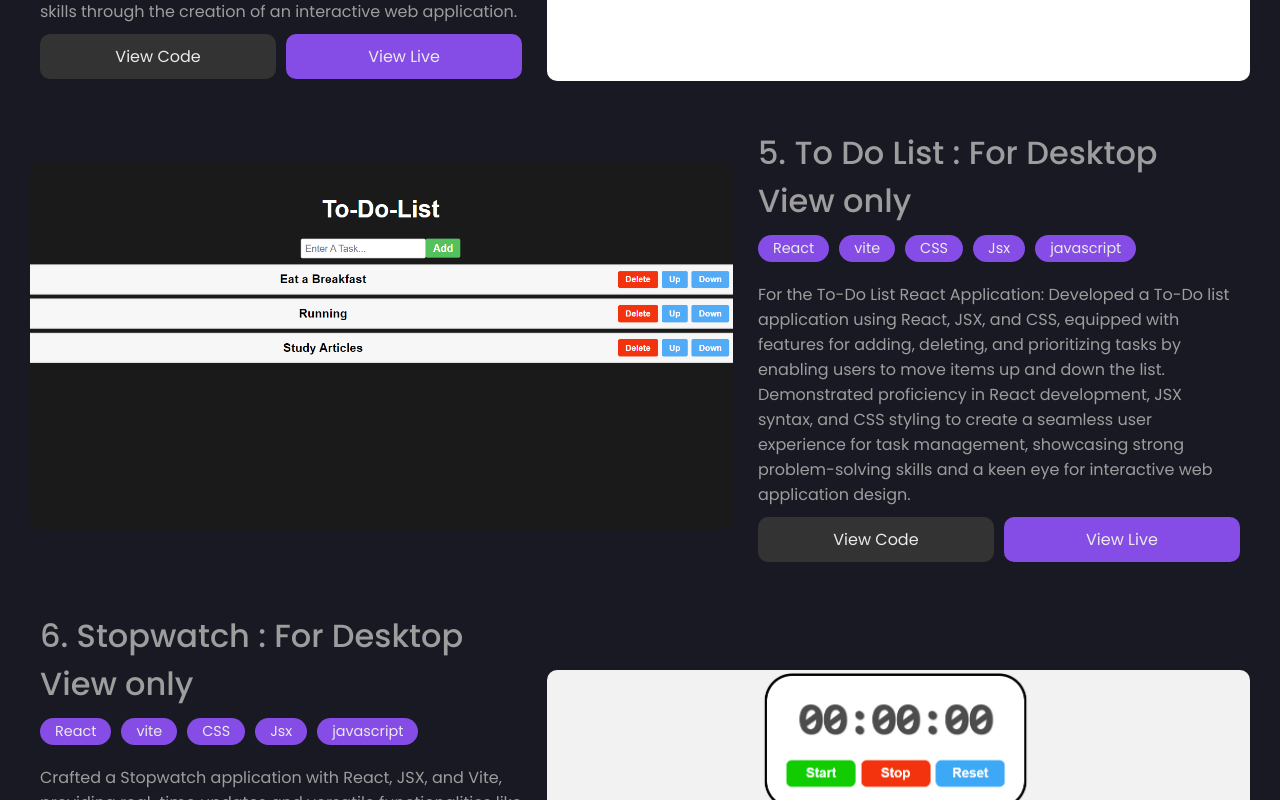
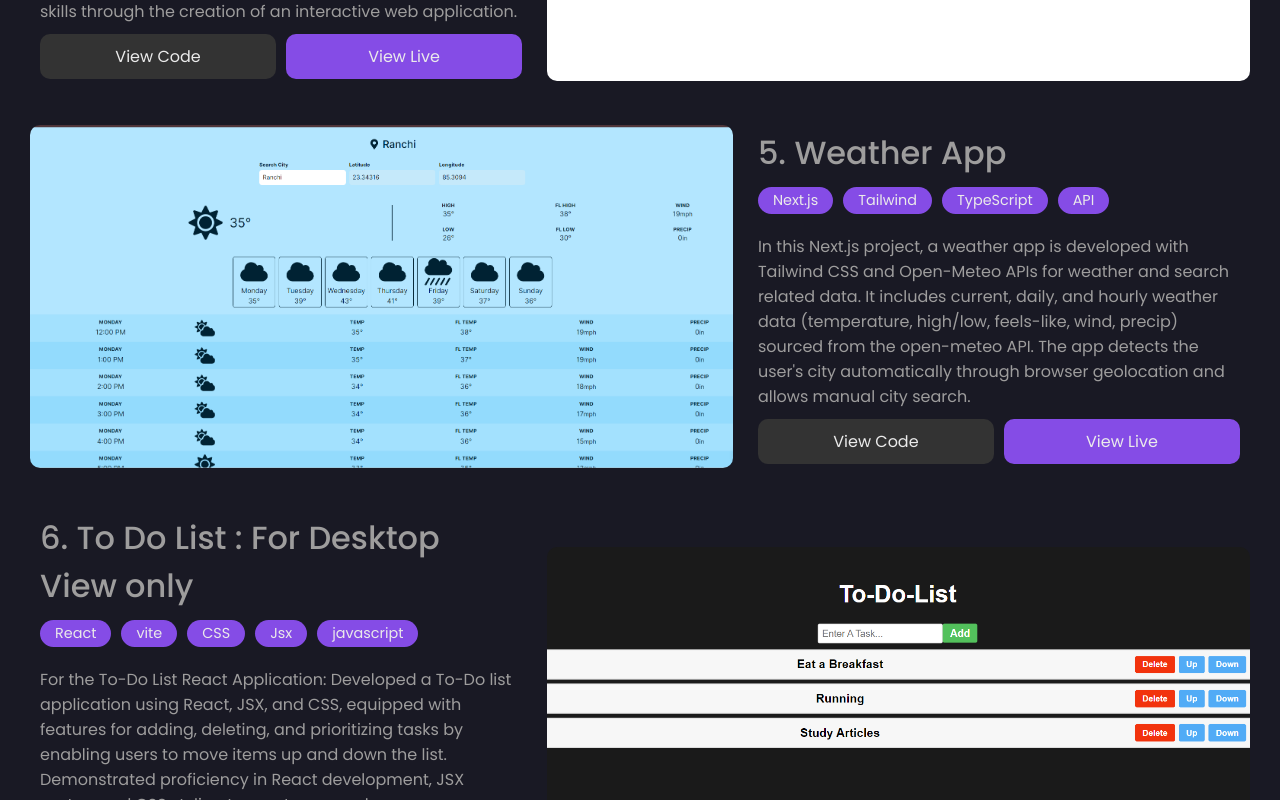
Before and after one commit to SachinSemwal007/portfolio, a React (Vite) app: page / in a window 1280 px wide. Shown: the part 4980-5780 px from the top of the page. Built offline with nearby package versions, Linux system fonts and the light colour scheme.

Commit message:
updated projects and links

```diff
--- a/src/components/Projects/Projects.jsx
+++ b/src/components/Projects/Projects.jsx
@@ -5,6 +5,7 @@ import Movies from "./projectImages/Movies.png"
 import Midhafin from "./projectImages/Midhafin.png"
 import ToDo from "./projectImages/ToDo.png"
 import StopWatch from "./projectImages/StopWatch.png"
+import weather from "./projectImages/weather.png"
 import "./Project.css"
 
 const data = [
@@ -42,6 +43,14 @@ const data = [
         description: "For the Shopping List Web Application project: Designed and developed a dynamic shopping list application utilizing HTML, CSS, and JavaScript, incorporating features like item addition, editing, and deletion alongside real-time updates through JavaScript. Styled the user interface with a responsive and visually appealing design using CSS, showcasing strong problem-solving and programming skills through the creation of an interactive web application.",
         githubLink: "https://github.com/SachinSemwal007/Shopping-List",
         appLink: "https://shopping-list-alpha-two.vercel.app/"
+    },
+    {
+        img: weather,
+        projectTitle: "Weather App",
+        techStack: ["Next.js", "Tailwind", "TypeScript" , "API"],
+        description: "In this Next.js project, a weather app is developed with Tailwind CSS and Open-Meteo APIs for weather and search related data. It includes current, daily, and hourly weather data (temperature, high/low, feels-like, wind, precip) sourced from the open-meteo API. The app detects the user's city automatically through browser geolocation and allows manual city search.",
+        githubLink: "https://github.com/SachinSemwal007/New-Weather-App-",
+        appLink: "https://new-weather-app-blue.vercel.app/"
     },
     {
         img: ToDo,
```
Also changed, not shown: src/components/Projects/projectImages/weather.png (added).
